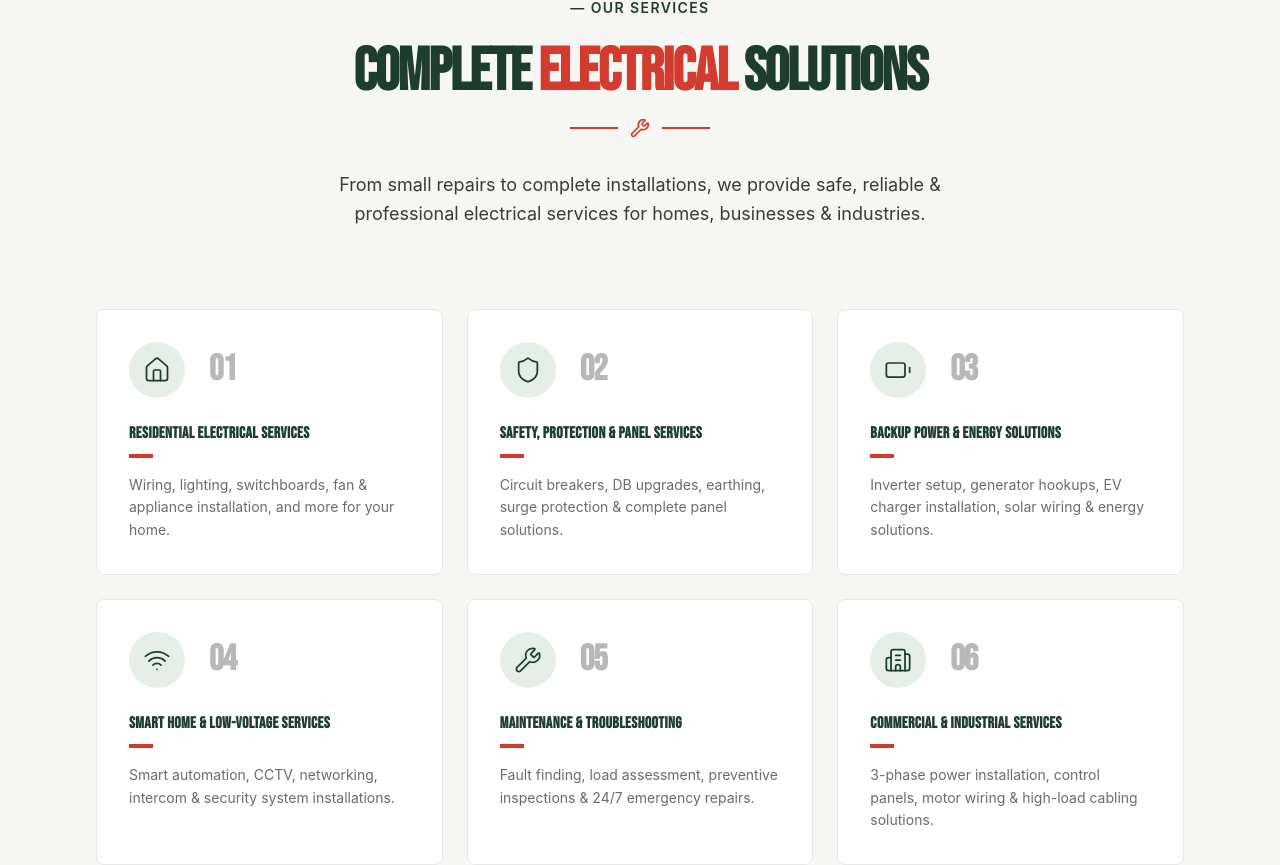
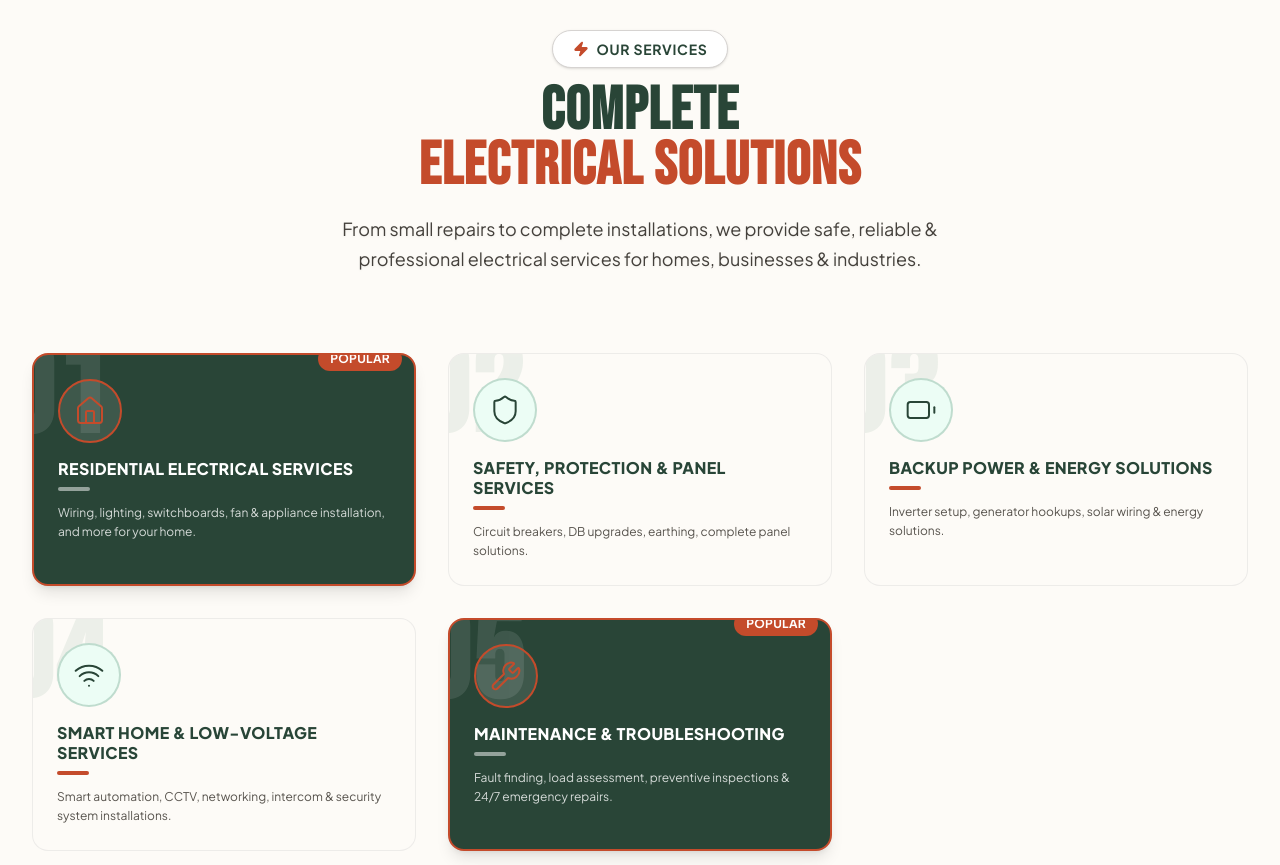
Before and after one commit to giteshnegi06/zapfix, a React (Vite) app: page / in a window 1280 px wide. Shown: the part 914-1779 px from the top of the page. Built offline with nearby package versions, Linux system fonts and the light colour scheme.

Commit message:
file deleted

```diff
--- a/package.json
+++ b/package.json
@@ -21,6 +21,7 @@
     "lucide-react": "^0.546.0",
     "motion": "^12.23.24",
     "react": "^19.0.1",
+    "react-datepicker": "^9.1.0",
     "react-dom": "^19.0.1",
     "vite": "^6.2.3"
   },
--- a/src/components/HowItWorksSection.tsx
+++ b/src/components/HowItWorksSection.tsx
@@ -10,6 +10,7 @@ import {
   Clock,
   ShieldCheck,
   ArrowRight,
+  CreditCard,
 } from 'lucide-react';
 import { HOW_IT_WORKS_STEPS } from '../data/mockData';
 
@@ -39,6 +40,12 @@ export const HowItWorksSection: React.FC<HowItWorksSectionProps> = ({ onOpenBook
           </div>
         );
       case 3:
+        return (
+          <div className="w-20 h-20 rounded-full bg-emerald-50 border-4 border-white shadow-lg flex items-center justify-center text-[#294537]">
+            <CreditCard className="w-10 h-10 text-[#294537]" />
+          </div>
+        );
+      case 4:
         return (
           <div className="w-20 h-20 rounded-full bg-emerald-50 border-4 border-white shadow-lg flex items-center justify-center text-[#294537]">
             <HardHat className="w-10 h-10 text-amber-500" />
@@ -77,8 +84,8 @@ export const HowItWorksSection: React.FC<HowItWorksSectionProps> = ({ onOpenBook
           </p>
         </div>
 
-        {/* 4 Process Cards with numbers & dashed arrow connectors */}
-        <div className="grid grid-cols-1 sm:grid-cols-2 lg:grid-cols-4 gap-6 sm:gap-6 relative">
+        {/* 5 Process Cards with numbers & dashed arrow connectors */}
+        <div className="grid grid-cols-1 sm:grid-cols-2 lg:grid-cols-5 gap-6 sm:gap-6 relative">
           {HOW_IT_WORKS_STEPS.map((step, idx) => (
             <div key={step.number} className="relative flex flex-col items-center">
               {/* Step Number on top (01, 02, 03, 04) in light green condensed font */}
--- a/src/components/ServicesSection.tsx
+++ b/src/components/ServicesSection.tsx
@@ -1,5 +1,5 @@
 import React from 'react';
-import { Home, Shield, Battery, Wifi, Wrench, Building2, Headphones, Calendar, MessageCircle } from 'lucide-react';
+import { Home, Shield, Battery, Wifi, Wrench, Zap } from 'lucide-react';
 
 interface ServicesSectionProps {
   onSelectService: (serviceTitle: string) => void;
@@ -17,14 +17,14 @@ const SERVICES = [
     id: 2,
     number: '02',
     title: 'Safety, Protection & Panel Services',
-    description: 'Circuit breakers, DB upgrades, earthing, surge protection & complete panel solutions.',
+    description: 'Circuit breakers, DB upgrades, earthing, complete panel solutions.',
     icon: Shield,
   },
   {
     id: 3,
     number: '03',
     title: 'Backup Power & Energy Solutions',
-    description: 'Inverter setup, generator hookups, EV charger installation, solar wiring & energy solutions.',
+    description: 'Inverter setup, generator hookups, solar wiring & energy solutions.',
     icon: Battery,
   },
   {
@@ -41,13 +41,6 @@ const SERVICES = [
     description: 'Fault finding, load assessment, preventive inspections & 24/7 emergency repairs.',
     icon: Wrench,
   },
-  {
-    id: 6,
-    number: '06',
-    title: 'Commercial & Industrial Services',
-    description: '3-phase power installation, control panels, motor wiring & high-load cabling solutions.',
-    icon: Building2,
-  },
 ];
 
 interface ServiceCardProps {
@@ -55,82 +48,122 @@ interface ServiceCardProps {
   title: string;
   description: string;
   icon: React.ComponentType<{ className?: string; strokeWidth?: number }>;
+  index: number;
 }
 
-const ServiceCard: React.FC<ServiceCardProps> = ({ number, title, description, icon: Icon }) => {
+const ServiceCard: React.FC<ServiceCardProps> = ({ number, title, description, icon: Icon, index }) => {
+  const isPopular = index === 0 || index === 4;
+
   return (
-    <div className="group bg-white border border-[#E8E8E8] rounded-lg p-5 sm:p-6 lg:p-8 transition-all duration-300 hover:shadow-md hover:-translate-y-1">
-      {/* Icon and Number Row */}
-      <div className="flex items-center gap-4 sm:gap-5 lg:gap-6 mb-5 sm:mb-6">
-        <div className="w-12 sm:w-13 lg:w-14 h-12 sm:h-13 lg:h-14 rounded-full bg-[#E6EFE7] flex items-center justify-center group-hover:bg-[#D4E8D8] transition-colors flex-shrink-0">
-          <Icon className="w-6 sm:w-6 lg:w-7 h-6 sm:h-6 lg:h-7 text-[#1E3D2F]" strokeWidth={1.5} />
-        </div>
-        <span className="text-3xl sm:text-4xl font-black text-[#B8B8B8] tracking-tight font-['Bebas_Neue']">
-          {number}
-        </span>
+    <div className={`group relative rounded-[16px] p-5 sm:p-6 transition-all duration-300 hover:shadow-xl hover:-translate-y-1 cursor-pointer overflow-hidden ${
+      isPopular
+        ? 'bg-[#294537] text-white border-2 border-[#c44b2b] shadow-lg'
+        : 'bg-[#fdfbf7] text-[#1c2c22] border border-stone-200/70'
+    }`}>
+      {/* Background Number */}
+      <div className={`absolute -left-8 -top-6 text-9xl font-condensed font-black pointer-events-none select-none opacity-10 ${
+        isPopular ? 'text-white' : 'text-[#588e73]'
+      }`}>
+        {number}
       </div>
 
-      {/* Title with red underline */}
-      <h3 className="text-sm sm:text-base font-bold text-[#1E3D2F] uppercase tracking-wide font-['Bebas_Neue'] mb-2">
-        {title}
-      </h3>
-      <div className="w-5 sm:w-6 h-1 bg-[#D33B2F] mb-3 sm:mb-4" />
+      {/* Popular Badge */}
+      {isPopular && (
+        <div className="absolute -top-2 right-3 px-3 py-1 bg-[#c44b2b] text-white text-xs font-bold uppercase rounded-full tracking-wide">
+          POPULAR
+        </div>
+      )}
 
-      {/* Description */}
-      <p className="text-xs sm:text-sm text-[#6B6B6B] leading-relaxed font-['Inter']">
-        {description}
-      </p>
+      {/* Content Container */}
+      <div className="relative z-10">
+        {/* Icon Container */}
+        <div className={`w-16 h-16 rounded-full flex items-center justify-center mb-4 flex-shrink-0 transition-all duration-300 group-hover:scale-110 ${
+          isPopular
+            ? 'bg-white/10 border-2 border-[#c44b2b]'
+            : 'bg-emerald-50 border-2 border-[#588e73]/30'
+        }`}>
+          <Icon className={`w-8 h-8 transition-colors ${
+            isPopular
+              ? 'text-[#c44b2b]'
+              : 'text-[#294537]'
+          }`} strokeWidth={1.5} />
+        </div>
+
+        {/* Title */}
+        <h3 className={`text-sm sm:text-base font-extrabold uppercase tracking-wide mb-2 leading-tight transition-colors ${
+          isPopular
+            ? 'text-white'
+            : 'text-[#284537]'
+        }`}>
+          {title}
+        </h3>
+
+        {/* Accent Line */}
+        <div className={`w-8 h-1 rounded-full mb-3 transition-all group-hover:w-12 ${
+          isPopular
+            ? 'bg-white/50 group-hover:bg-white'
+            : 'bg-[#c44b2b]'
+        }`}></div>
+
+        {/* Description */}
+        <p className={`text-xs leading-relaxed font-normal line-clamp-3 ${
+          isPopular
+            ? 'text-white/80'
+            : 'text-stone-600'
+        }`}>
+          {description}
+        </p>
+      </div>
+
+      {/* Hover Arrow Indicator */}
+      <div className={`absolute bottom-4 right-4 opacity-0 group-hover:opacity-100 transition-opacity ${
+        isPopular ? 'text-[#c44b2b]' : 'text-[#c44b2b]'
+      }`}>
+        <svg className="w-4 h-4" fill="none" stroke="currentColor" viewBox="0 0 24 24">
+          <path strokeLinecap="round" strokeLinejoin="round" strokeWidth={2} d="M9 5l7 7-7 7" />
+        </svg>
+      </div>
     </div>
   );
 };
 
 export const ServicesSection: React.FC<ServicesSectionProps> = ({ onSelectService }) => {
   return (
-    <section id="services" className="bg-[#F6F7F2] py-12 sm:py-16 lg:py-28 overflow-hidden">
-      {/* Decorative dot pattern */}
-      <div className="absolute top-16 sm:top-20 lg:top-24 left-4 sm:left-6 lg:left-8 opacity-25 pointer-events-none">
-        <div className="grid grid-cols-4 gap-1.5 sm:gap-2 lg:gap-2.5">
-          {Array.from({ length: 16 }).map((_, i) => (
-            <div key={i} className="w-1 h-1 sm:w-1.5 sm:h-1.5 bg-[#1E3D2F] rounded-full" />
-          ))}
-        </div>
-      </div>
+    <section id="services" className="relative bg-[#fdfbf7] py-20 sm:py-28 lg:py-36 overflow-hidden">
+      {/* Background Dot Matrix */}
+      <div className="absolute inset-0 dot-matrix opacity-15 pointer-events-none" />
 
-      <div className="relative mx-auto px-4 sm:px-6 lg:px-8 max-w-6xl">
+      <div className="relative max-w-7xl mx-auto px-4 sm:px-6 lg:px-8 z-10">
         {/* Section Header */}
-        <div className="text-center mb-10 sm:mb-14 lg:mb-20">
-          {/* Small Label */}
-          <p className="text-xs sm:text-sm uppercase tracking-widest text-[#1E3D2F] font-semibold mb-4 sm:mb-6 font-['Inter']">
-            — OUR SERVICES
-          </p>
+        <div className="text-center max-w-3xl mx-auto space-y-4 mb-16 sm:mb-20">
+          {/* Badge: — OUR SERVICES */}
+          <div className="inline-flex items-center gap-2 px-5 py-2 rounded-full border border-stone-300 bg-white text-[#294537] text-xs sm:text-sm font-bold uppercase tracking-wider shadow-sm">
+            <Zap className="w-4 h-4 text-[#c44b2b] fill-[#c44b2b]" />
+            <span>OUR SERVICES</span>
+          </div>
 
           {/* Main Heading */}
-          <h2 className="text-3xl sm:text-4xl lg:text-6xl font-black uppercase tracking-tight mb-3 sm:mb-4 font-['Bebas_Neue'] text-[#1E3D2F]">
-            COMPLETE <span className="text-[#D33B2F]">ELECTRICAL</span> SOLUTIONS
+          <h2 className="text-4xl sm:text-5xl lg:text-6xl font-condensed font-black tracking-tight text-[#294537] uppercase leading-[0.92]">
+            COMPLETE<br />
+            <span className="text-[#c44b2b]">ELECTRICAL SOLUTIONS</span>
           </h2>
 
-          {/* Decorative accent line */}
-          <div className="flex items-center justify-center gap-2 sm:gap-3 mb-6 sm:mb-8">
-            <div className="w-8 sm:w-12 h-0.5 bg-[#D33B2F]" />
-            <Wrench className="w-4 sm:w-5 h-4 sm:h-5 text-[#D33B2F]" />
-            <div className="w-8 sm:w-12 h-0.5 bg-[#D33B2F]" />
-          </div>
-
           {/* Description */}
-          <p className="text-sm sm:text-base lg:text-lg text-[#3A3A3A] max-w-2xl mx-auto leading-relaxed font-['Inter']">
+          <p className="text-stone-700 text-sm sm:text-base md:text-lg leading-relaxed max-w-2xl mx-auto pt-1 font-normal drop-shadow-xs">
             From small repairs to complete installations, we provide safe, reliable & professional electrical services for homes, businesses & industries.
           </p>
         </div>
 
         {/* Service Cards Grid */}
-        <div className="grid grid-cols-1 sm:grid-cols-2 lg:grid-cols-3 gap-4 sm:gap-5 lg:gap-6 mb-8 sm:mb-12 lg:mb-16">
-          {SERVICES.map((service) => (
+        <div className="grid grid-cols-1 sm:grid-cols-2 lg:grid-cols-3 gap-6 sm:gap-7 lg:gap-8">
+          {SERVICES.map((service, index) => (
             <ServiceCard
               key={service.id}
               number={service.number}
               title={service.title}
               description={service.description}
               icon={service.icon}
+              index={index}
             />
           ))}
         </div>
--- a/src/data/mockData.ts
+++ b/src/data/mockData.ts
@@ -72,18 +72,7 @@ export const SERVICES_DATA: ServiceItem[] = [
     iconType: 'maintenance',
     popular: true,
   },
-  {
-    id: 'commercial',
-    number: '06',
-    title: 'COMMERCIAL & INDUSTRIAL SERVICES',
-    items: [
-      '3-Phase Power Installation',
-      'Control Panel Assembly',
-      'High-Load Cabling',
-    ],
-    iconType: 'industrial',
-  },
-];
+  ];
 
 export const WHY_CHOOSE_US_FEATURES: FeatureItem[] = [
   {
@@ -145,6 +134,12 @@ export const HOW_IT_WORKS_STEPS: StepItem[] = [
   },
   {
     number: '04',
+    title: 'CONFIRM & PAY',
+    description: 'Pay a small confirmation token to reserve your service slot.',
+    icon: 'credit-card',
+  },
+  {
+    number: '05',
     title: 'WE GET TO WORK',
     description: 'Our electrician arrives on time and gets the job done safely and professionally.',
     icon: 'hard-hat',
```
Also changed, not shown: src/components/BookingModal.tsx (+52 -37 lines), .claude/launch.json (added), src/index.css (line endings or trailing spaces), 2 other files (tests, documents, lock files or other folders).
